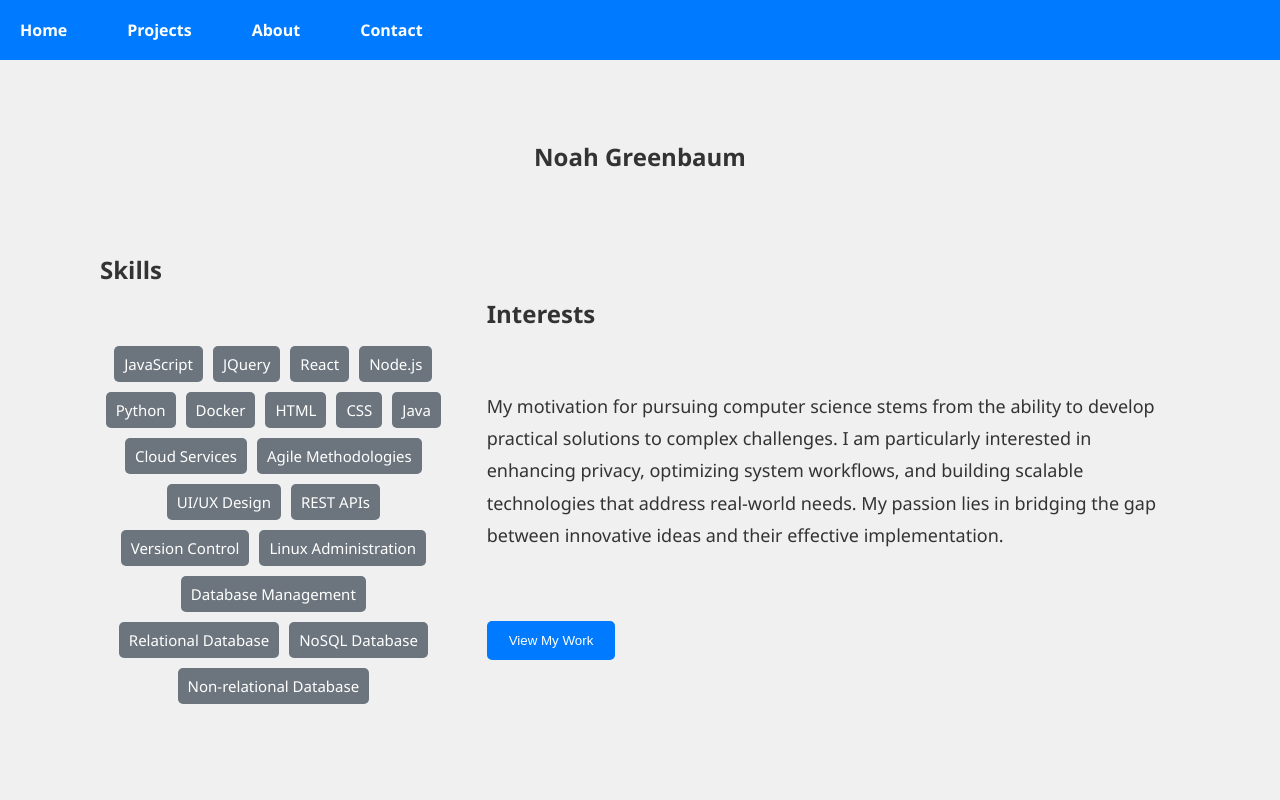
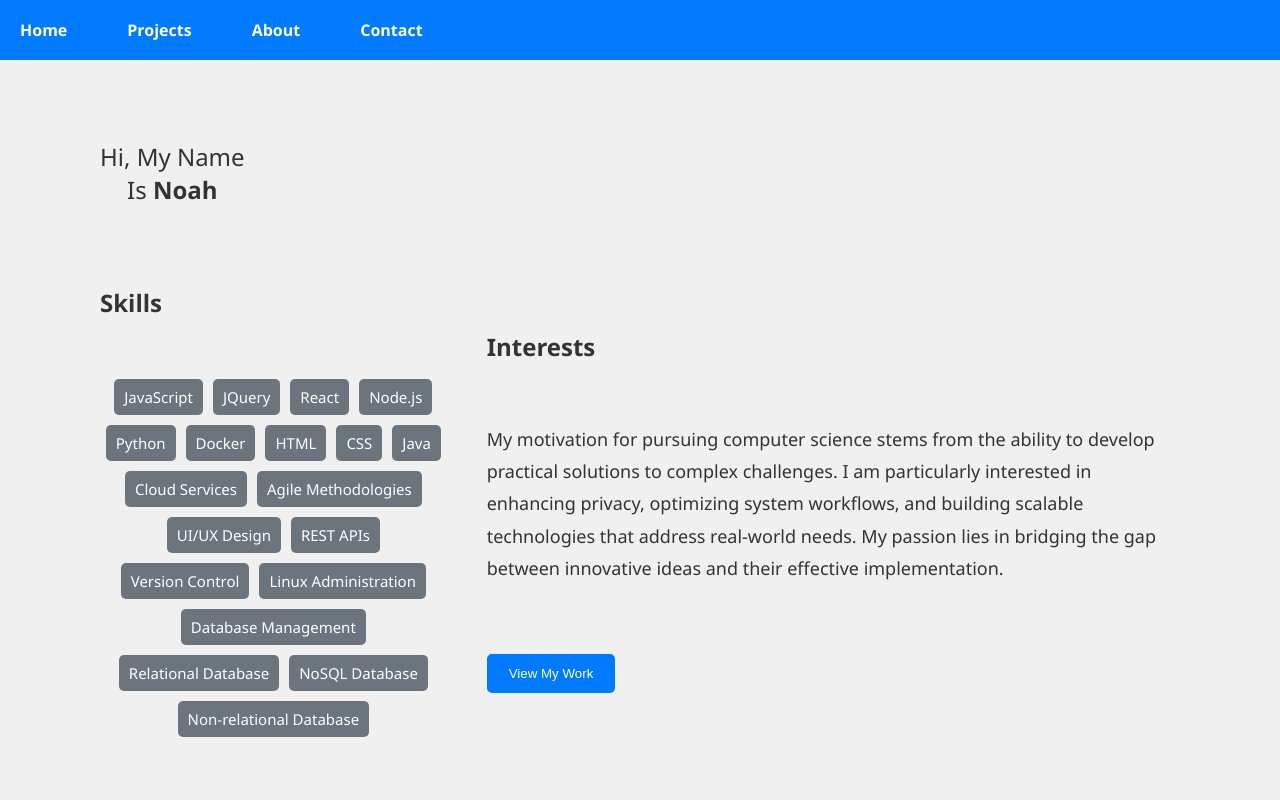
Before and after one commit to Noahg444/Noah-Personal-Portfolio, a React (Create React App) app: page / in a window 1280 px wide. Shown: the top 800 px of the page. Built offline with nearby package versions, Linux system fonts and the light colour scheme.

Commit message:
Update d Name section

```diff
--- a/src/components/Home.js
+++ b/src/components/Home.js
@@ -4,7 +4,9 @@ import './../styles/main.css';
 const Home = () => {
     return (
         <section id="home">
-            <h1>Noah Greenbaum</h1>
+            <div className='home-content'>
+                <h1>Hi, My Name <br></br> Is <strong>Noah</strong></h1>
+            </div>
             <div className="about-content">
                 <div className="skills">
                     <h2>Skills</h2>
--- a/src/styles/main.css
+++ b/src/styles/main.css
@@ -256,6 +256,22 @@ nav::after {
     margin-top: 30px;
 }
 
+.home-content {
+    display: flex;
+    align-items: flex-start;
+    justify-content: flex-start;
+    flex-wrap: wrap;
+}
+
+.home-content h1 {
+    font-weight: normal;
+}
+
+.home-content h1 strong {
+    font-weight: bold;
+}
+
+
 /* About Section */
 .about-content {
     display: flex;
@@ -263,6 +279,7 @@ nav::after {
     justify-content: center;
     gap: 40px;
     flex-wrap: wrap;
+    text-align: left;
 }
 
 /* Skills Section */
@@ -295,6 +312,11 @@ nav::after {
     border-radius: 5px;
     font-size: 15px;
 }
+
+.skills-list li:hover {
+    background: #387dc3;
+}
+
 
 /* Interests Section */
 .interests {
```
